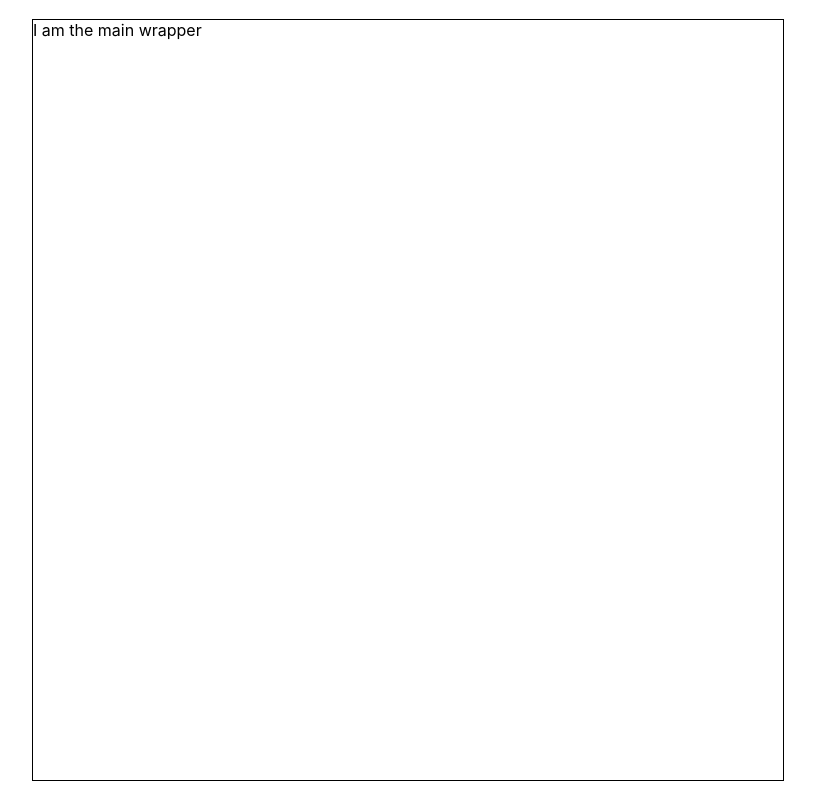
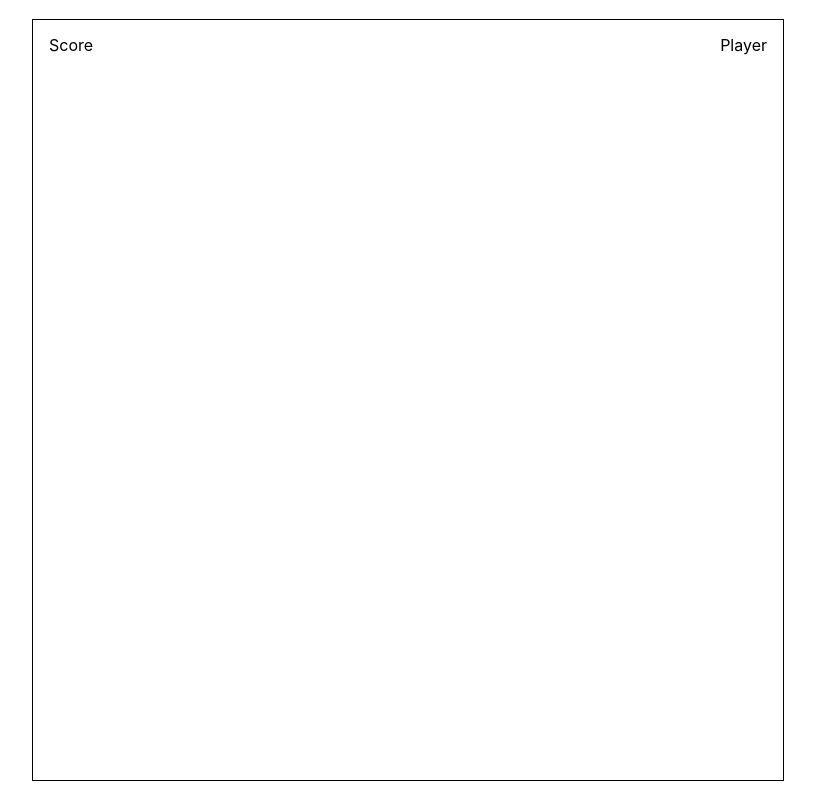
Before and after one commit to Comum/react-tick-tack-toe, a React (Create React App) app: page / in a window 1280 px wide. Shown: the whole page, without its empty margins (232-1047 px from the left). Built offline with nearby package versions, Linux system fonts and the light colour scheme.

Commit message:
Set up header

```diff
--- /dev/null
+++ b/src/components/Header/Header.css
@@ -0,0 +1,9 @@
+.header {
+    width: 100%;
+    height: 50px;
+
+    display: flex;
+    flex-direction: row;
+    justify-content: space-between;
+    align-items: center;
+}
--- /dev/null
+++ b/src/components/Header/Header.js
@@ -0,0 +1,17 @@
+import React from 'react'
+
+// components
+import Score from './Score/Score'
+import PlayingPlayer from './PlayingPlayer/PlayingPlayer'
+
+// style
+import './Header.css'
+
+const Header = () => (
+    <div className="header">
+        <Score />
+        <PlayingPlayer />
+    </div>
+)
+
+export default Header
--- /dev/null
+++ b/src/components/Header/PlayingPlayer/PlayingPlayer.css
@@ -0,0 +1,3 @@
+.playingPlayer {
+    margin-right: 16px;
+}
--- /dev/null
+++ b/src/components/Header/PlayingPlayer/PlayingPlayer.js
@@ -0,0 +1,12 @@
+import React from 'react'
+
+// style
+import './PlayingPlayer.css'
+
+const PlayingPlayer = () => (
+    <div className="playingPlayer">
+        Player
+    </div>
+)
+
+export default PlayingPlayer
--- /dev/null
+++ b/src/components/Header/Score/Score.css
@@ -0,0 +1,3 @@
+.score {
+    margin-left: 16px;
+}
--- /dev/null
+++ b/src/components/Header/Score/Score.js
@@ -0,0 +1,12 @@
+import React from 'react'
+
+// style
+import './Score.css'
+
+const Score = () => (
+    <div className="score">
+        Score
+    </div>
+)
+
+export default Score
--- a/src/components/MainWrapper/MainWrapper.js
+++ b/src/components/MainWrapper/MainWrapper.js
@@ -1,10 +1,14 @@
 import React from 'react'
 
+// components
+import Header from '../Header/Header'
+
+// style
 import './MainWrapper.css'
 
 const MainWrapper = () => (
     <div className="mainWrapper">
-        I am the main wrapper
+        <Header />
     </div>
 )
 
```
